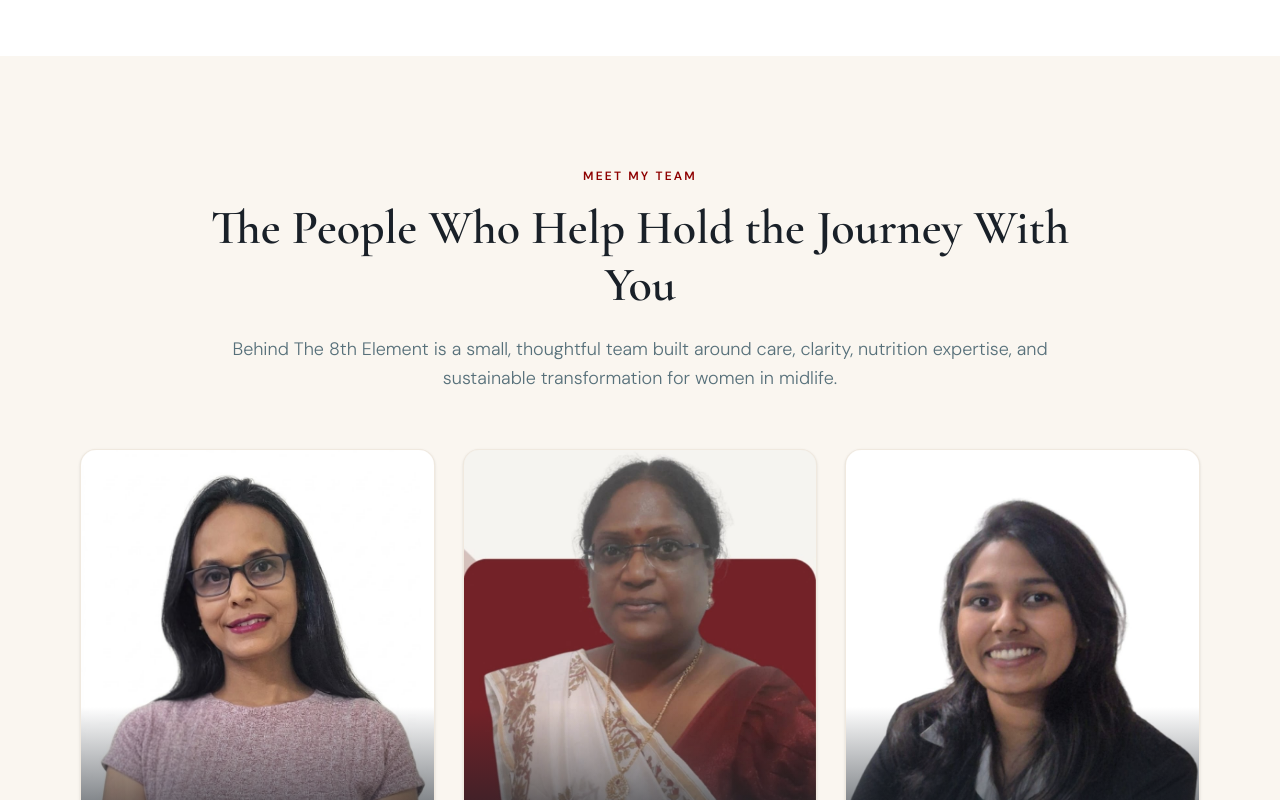
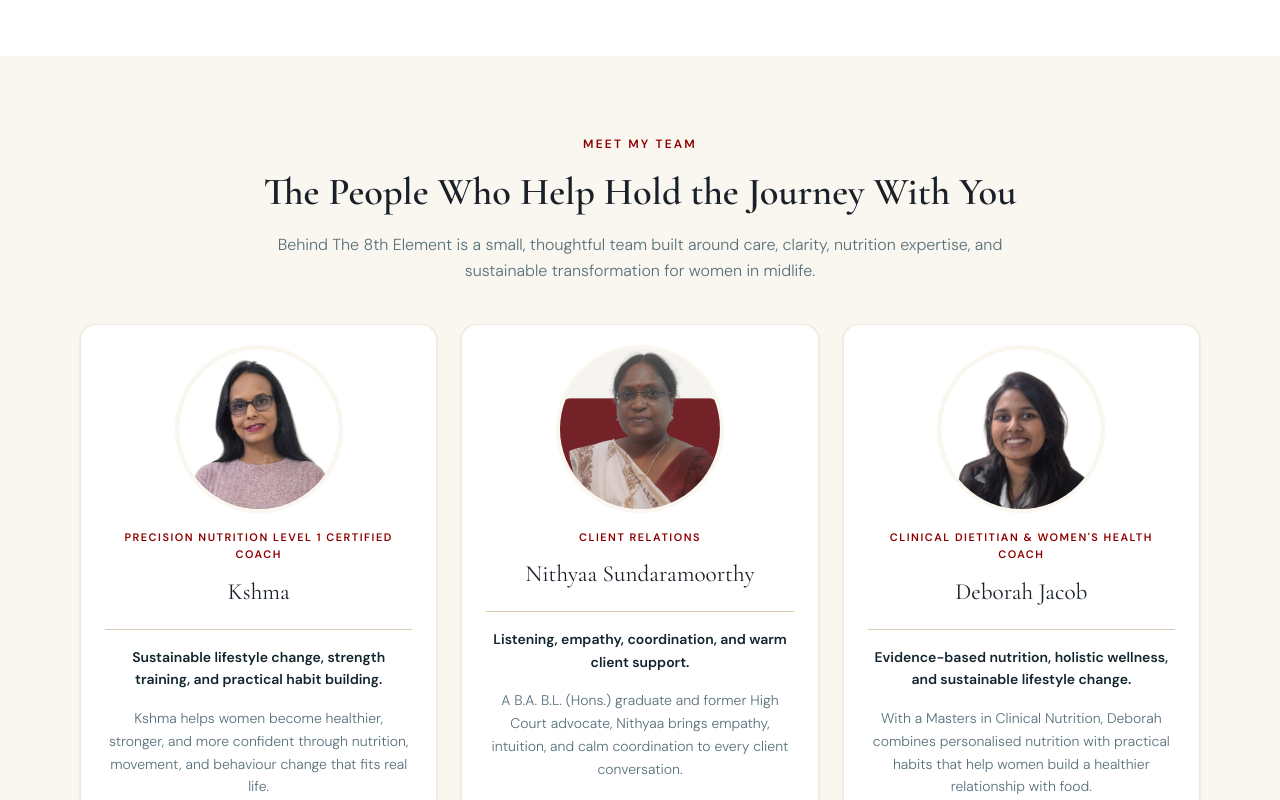
Before and after one commit to developers-inkdabba/the8thelement, a Next.js app: page /about in a window 1280 px wide. Shown: the part 2620-3420 px from the top of the page. Built offline with nearby package versions, Linux system fonts and the light colour scheme.

Commit message:
Changes in meet my team size

```diff
--- a/components/about/AboutRouteVariants.tsx
+++ b/components/about/AboutRouteVariants.tsx
@@ -214,60 +214,59 @@ function FeaturedPortraitHolder({
 
 function TeamSection() {
   return (
-    <section className="py-20 lg:py-28 bg-warm-bg" aria-labelledby="team-heading">
+    <section className="py-16 lg:py-20 bg-warm-bg" aria-labelledby="team-heading">
       <div className="w-full px-8 sm:px-12 lg:px-20">
-        <motion.div {...fade(0)} className="mx-auto max-w-4xl text-center mb-14">
+        <motion.div {...fade(0)} className="mx-auto max-w-3xl text-center mb-10">
           <p className="text-xs uppercase tracking-[0.18em] text-accent font-semibold mb-4">
             Meet My Team
           </p>
           <h2
             id="team-heading"
-            className="text-section text-navy mb-5"
+            className="text-navy mb-4 text-[clamp(1.9rem,3vw,2.6rem)] font-semibold leading-tight"
             style={{ fontFamily: 'var(--font-playfair)' }}
           >
             The People Who Help Hold the Journey With You
           </h2>
-          <p className="text-muted text-lg leading-relaxed font-light">
+          <p className="text-muted leading-relaxed font-light">
             Behind The 8th Element is a small, thoughtful team built around care, clarity,
             nutrition expertise, and sustainable transformation for women in midlife.
           </p>
         </motion.div>
 
-        <div className="grid grid-cols-1 gap-7 lg:grid-cols-3">
+        <div className="mx-auto grid max-w-6xl grid-cols-1 gap-6 md:grid-cols-3">
           {teamMembers.map((member, index) => (
             <motion.article
               key={member.name}
               {...fade(index * 0.08)}
-              className="group flex h-full flex-col overflow-hidden rounded-2xl border border-cream/80 bg-white shadow-sm transition-all duration-300 hover:-translate-y-1 hover:shadow-xl hover:shadow-navy/10"
+              className="group flex h-full flex-col rounded-2xl border border-cream/80 bg-white p-6 text-center shadow-sm transition-all duration-300 hover:-translate-y-1 hover:shadow-xl hover:shadow-navy/10"
             >
-              <div className="relative aspect-square overflow-hidden bg-cream">
+              <div className="relative mx-auto mb-5 h-32 w-32 overflow-hidden rounded-full bg-cream ring-4 ring-warm-bg sm:h-36 sm:w-36 lg:h-40 lg:w-40">
                 <Image
                   src={member.image}
                   alt={member.alt}
                   fill
-                  sizes="(min-width: 1024px) 30vw, (min-width: 640px) 45vw, 100vw"
+                  sizes="(min-width: 1024px) 10rem, (min-width: 640px) 9rem, 8rem"
                   className={`object-cover transition-transform duration-500 group-hover:scale-[1.03] ${member.imageClassName}`}
                 />
-                <div className="absolute inset-x-0 bottom-0 h-24 bg-gradient-to-t from-navy/55 to-transparent" aria-hidden="true" />
               </div>
 
-              <div className="flex flex-1 flex-col p-7">
-                <div className="mb-5">
-                  <p className="text-xs uppercase tracking-[0.16em] text-accent font-semibold">
+              <div className="flex flex-1 flex-col">
+                <div className="mb-4">
+                  <p className="text-[0.68rem] uppercase tracking-[0.14em] text-accent font-semibold leading-relaxed">
                     {member.role}
                   </p>
                   <h3
-                    className="mt-2 text-2xl text-navy"
+                    className="mt-2 text-[1.45rem] text-navy"
                     style={{ fontFamily: 'var(--font-playfair)' }}
                   >
                     {member.name}
                   </h3>
                 </div>
 
-                <p className="border-l-4 border-gold pl-4 text-dark font-semibold leading-relaxed">
+                <p className="mx-auto max-w-sm border-t border-gold/60 pt-4 text-sm font-semibold leading-relaxed text-dark">
                   {member.focus}
                 </p>
-                <p className="mt-5 text-muted leading-relaxed font-light">
+                <p className="mt-4 text-sm leading-relaxed text-muted font-light">
                   {member.bio}
                 </p>
               </div>
```
